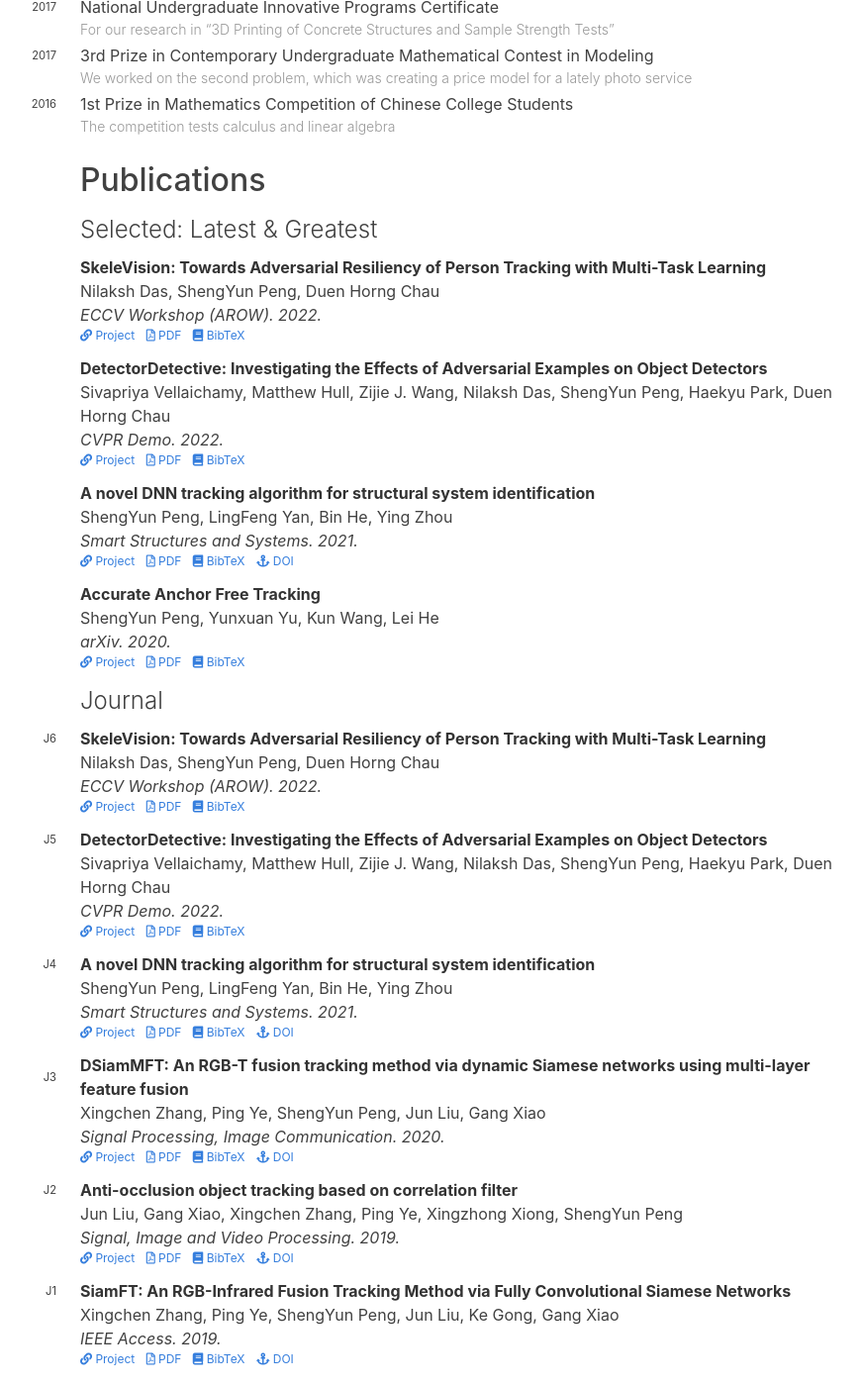
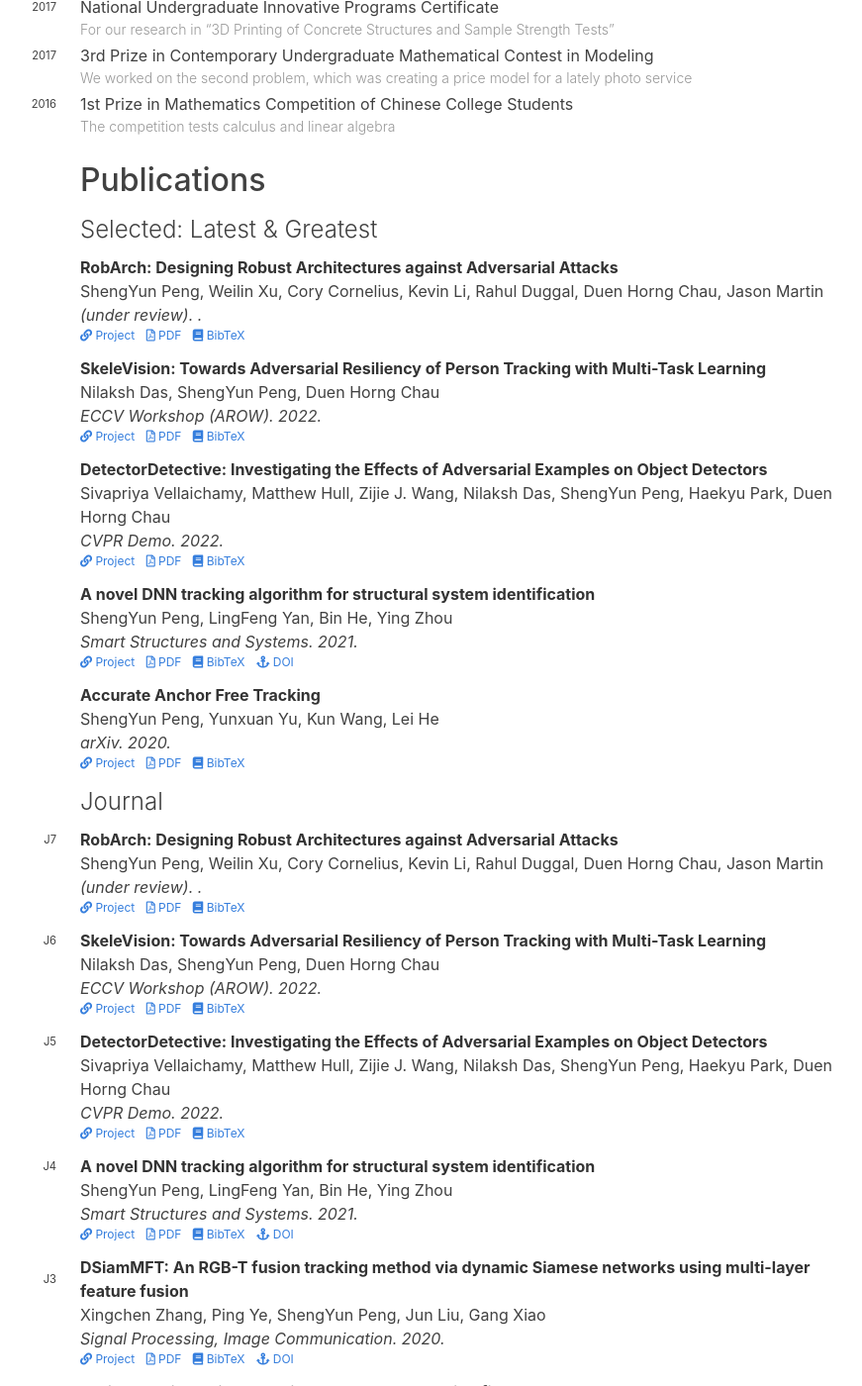
Before and after one commit to nemathahmed/temp_site2, a Jekyll site: the page built from cv.md, in a window 1280 px wide and 1400 px high, scrolled down 2187 px. Shown: the whole window at 99% size, without its empty margins (251-1122 px from the left). Built offline with Jekyll 4.4.1, drawn with Linux system fonts in a browser that asks for light colours; nearby versions of some CDN libraries; some web fonts are replaced.

Commit message:
Include robarch paper

```diff
--- a/_data/people.yaml
+++ b/_data/people.yaml
@@ -70,3 +70,23 @@ Zijie J. Wang:
 Haekyu Park:
   url: https://haekyu.com/
   picture: haekyu-park.jpeg
+
+Weilin Xu:
+  url: https://xuweilin.org/
+  picture: weilin-xu.jpeg
+
+Cory Cornelius:
+  url: https://dxoig.mn/
+  picture: cory-cornelius.jpeg
+
+Kevin Li:
+  url: https://www.kevinyli.com/
+  picture: kevin-li.jpeg
+
+Rahul Duggal:
+  url: http://www.rahulduggal.com/
+  picture: rahul-duggal.jpeg
+
+Jason Martin:
+  url: https://www.intel.com/content/www/us/en/research/researchers/jason-martin.html
+  picture: jason-martin.jpeg
--- /dev/null
+++ b/_posts/papers/2022-11-11-RobArch.md
@@ -0,0 +1,40 @@
+---
+layout: paper
+categories: papers
+permalink: papers/robarch
+id: robarch
+title: "RobArch: Designing Robust Architectures against Adversarial Attacks"
+authors:
+  - ShengYun Peng
+  - Weilin Xu
+  - Cory Cornelius
+  - Kevin Li
+  - Rahul Duggal
+  - Duen Horng Chau
+  - Jason Martin
+venue: (under review)
+year:
+url: /papers/robarch
+pdf: /papers/22_robarch.pdf
+type: paper
+figure: /images/papers/22_robarch.png
+feature-title: RobArch&#58; Designing Robust Architectures against Adversarial Attacks
+feature-description:
+image: /images/featured/22_robarch.png
+featured: true
+feature-order: 4
+selected: true
+type: journal
+doi:
+bibtex: |-
+
+#   @inproceedings{vellaichamy2022detectordetective,
+#     title={DetectorDetective: Investigating the Effects of Adversarial Examples on Object Detectors},
+#     author={Vellaichamy, Sivapriya and Hull, Matthew and Wang, Zijie J and Das, Nilaksh and Peng, ShengYun and Park, Haekyu and Chau, Duen Horng Polo},
+#     booktitle={Proceedings of the IEEE/CVF Conference on Computer Vision and Pattern Recognition},
+#     pages={21484--21491},
+#     year={2022}
+#   }
+---
+
+Adversarial Training is the most effective approach for improving the robustness of Deep Neural Networks (DNNs). However, compared to the large body of research in optimizing the adversarial training process, there are few investigations into how architecture components affect robustness, and they rarely constrain model capacity. Thus, it is unclear where robustness precisely comes from. In this work, we present the first large-scale systematic study on the robustness of DNN architecture components under fixed parameter budgets. Through our investigation, we distill 18 actionable robust network design guidelines that empower model developers to gain deep insights. We demonstrate these guidelines’ effectiveness by introducing the novel Robust Architecture (RobArch) model that instantiates the guidelines to build a family of top-performing models across parameter capacities against strong adversarial attacks. RobArch achieves the new state-of-the-art AutoAttack accuracy on the RobustBench ImageNet leaderboard.
```
Also changed, not shown: images/featured/22_cvpr_detectordetective.png, images/featured/22_robarch.png (added), images/papers/22_robarch.png (added), images/people/cory-cornelius.jpeg (added), images/people/jason-martin.jpeg (added), images/people/kevin-li.jpeg (added), images/people/rahul-duggal.jpeg (added), images/people/weilin-xu.jpeg (added), 1 other file.
